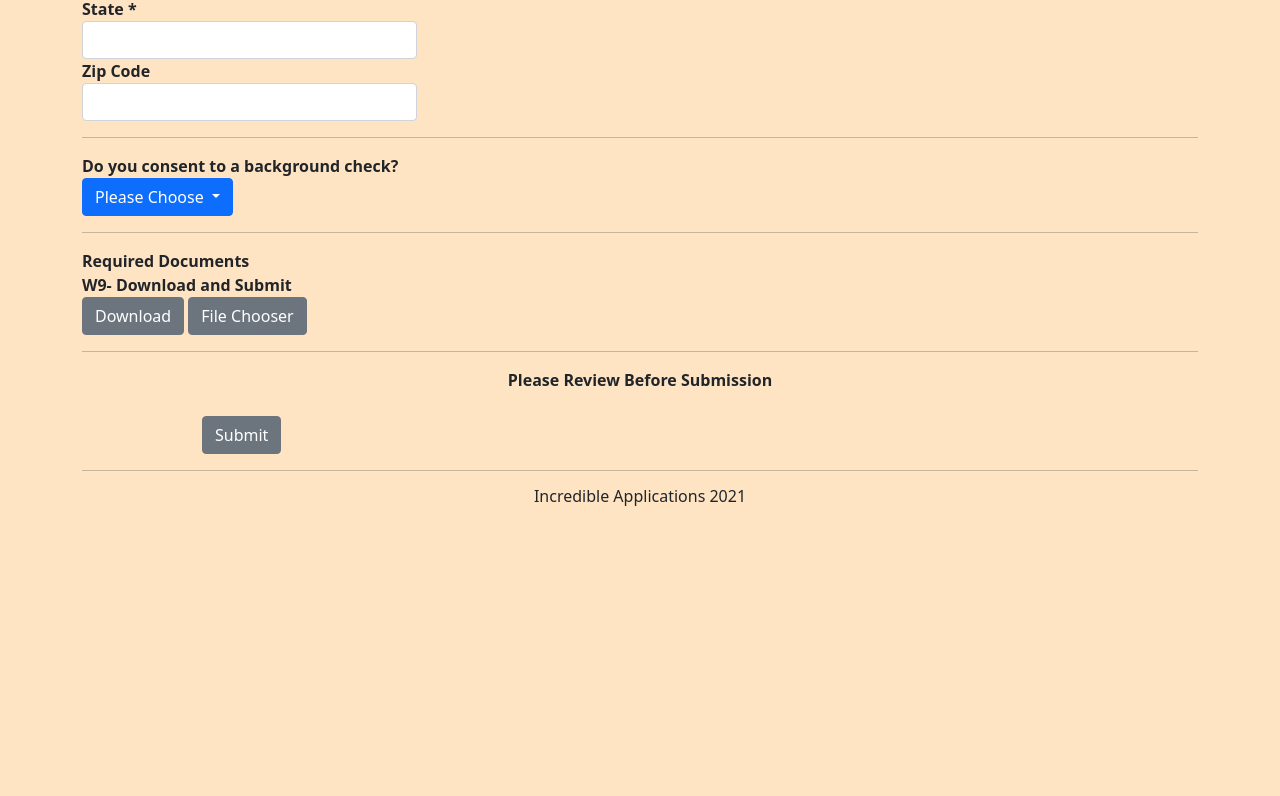
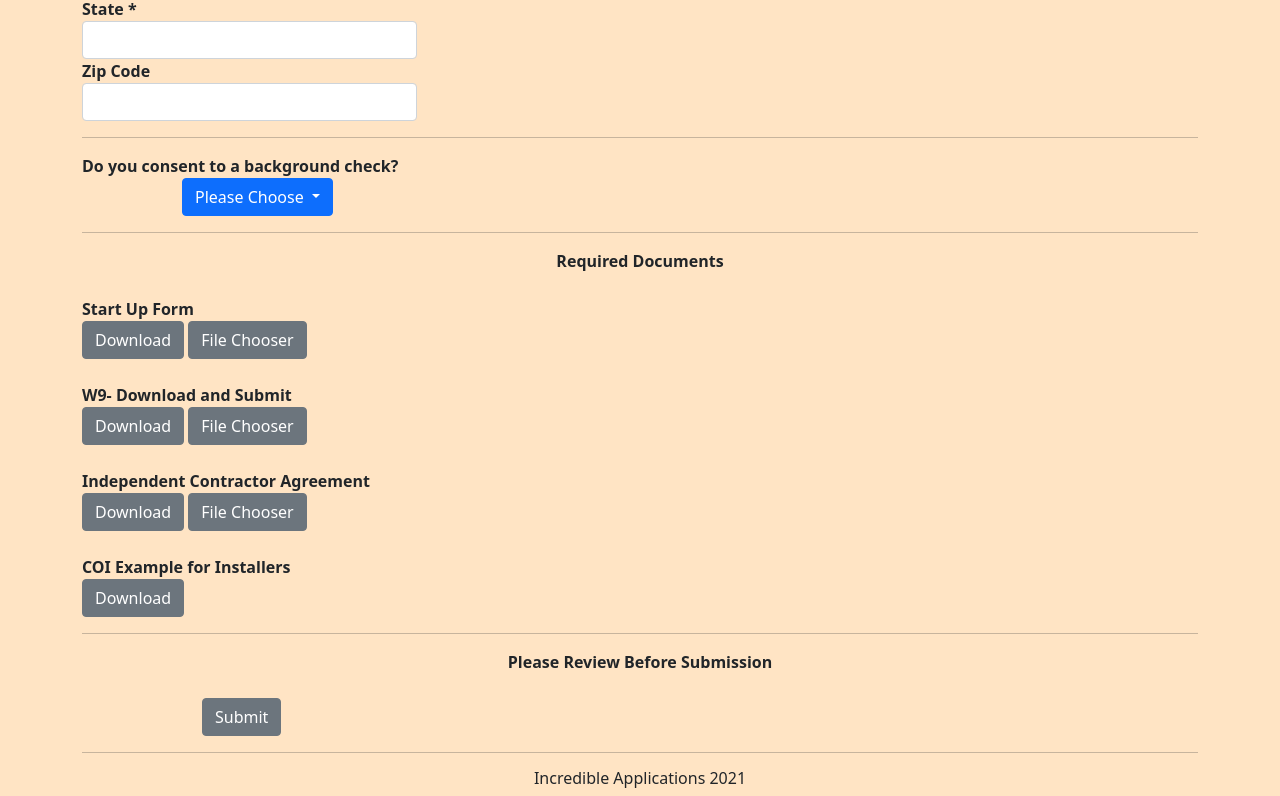
Before and after one commit to jwilly117/IncredibleApplications, a plain HTML site: page index.html in a window 1280 px wide. Shown: the part 553-1349 px from the top of the page. Before the commit the page ends 1067 px from the top, so only its background shows below. Drawn offline with nearby package versions, Linux system fonts and the light colour scheme.

Commit message:
Adding remainder of required Files

```diff
--- a/index.html
+++ b/index.html
@@ -81,7 +81,7 @@
             <hr>
             Do you consent to a background check?
             <div class="dropdown">
-                <button class="btn btn-primary dropdown-toggle" type="button" id="dropdownMenuButton1" data-bs-toggle="dropdown" aria-expanded="false">
+                <button class="btn btn-primary dropdown-toggle" style="margin-left: 100px" type="button" id="dropdownMenuButton1" data-bs-toggle="dropdown" aria-expanded="false">
                   Please Choose
                 </button>
                 <ul class="dropdown-menu" aria-labelledby="dropdownMenuButton1">
@@ -92,12 +92,39 @@
               </div>
 
               <hr>
-              Required Documents
+              <div style="text-align: center;">Required Documents
+              </div>
+
               <br>
+              <!-- List of Required Documents to download and complete, available right here
+              later, this will need to be replaced with Javascript to automatically construct PDFs -->
+
+              Start Up Form <br>
+              <a href="files/Start up form.pdf" type="button" class="btn btn-secondary" >Download</a>
+
+              <button type="button" class="btn btn-secondary" >File Chooser</button>
+              <br><br>
+
               W9- Download and Submit <br>
               <a href="files/fw9 Blank Form.pdf" type="button" class="btn btn-secondary" >Download</a>
 
               <button type="button" class="btn btn-secondary" >File Chooser</button>
+              <br><br>
+
+              Independent Contractor Agreement <br>
+              <a href="files/Independent Contractor Agreement Revised (2018) (00013839xEEA23)pdf.pdf" type="button" class="btn btn-secondary" >Download</a>
+
+              <button type="button" class="btn btn-secondary" >File Chooser</button> <br><br>
+
+              COI Example for Installers <br>
+              <a href="files/COI example installers Workmans comp.pdf" type="button" class="btn btn-secondary" >Download</a>
+
+              <!-- <button type="button" class="btn btn-secondary" >File Chooser</button> -->
+              <br>
+
+
+
+
 
               <hr>
               <div style="text-align:center">
```
Also changed, not shown: 3 other files.
